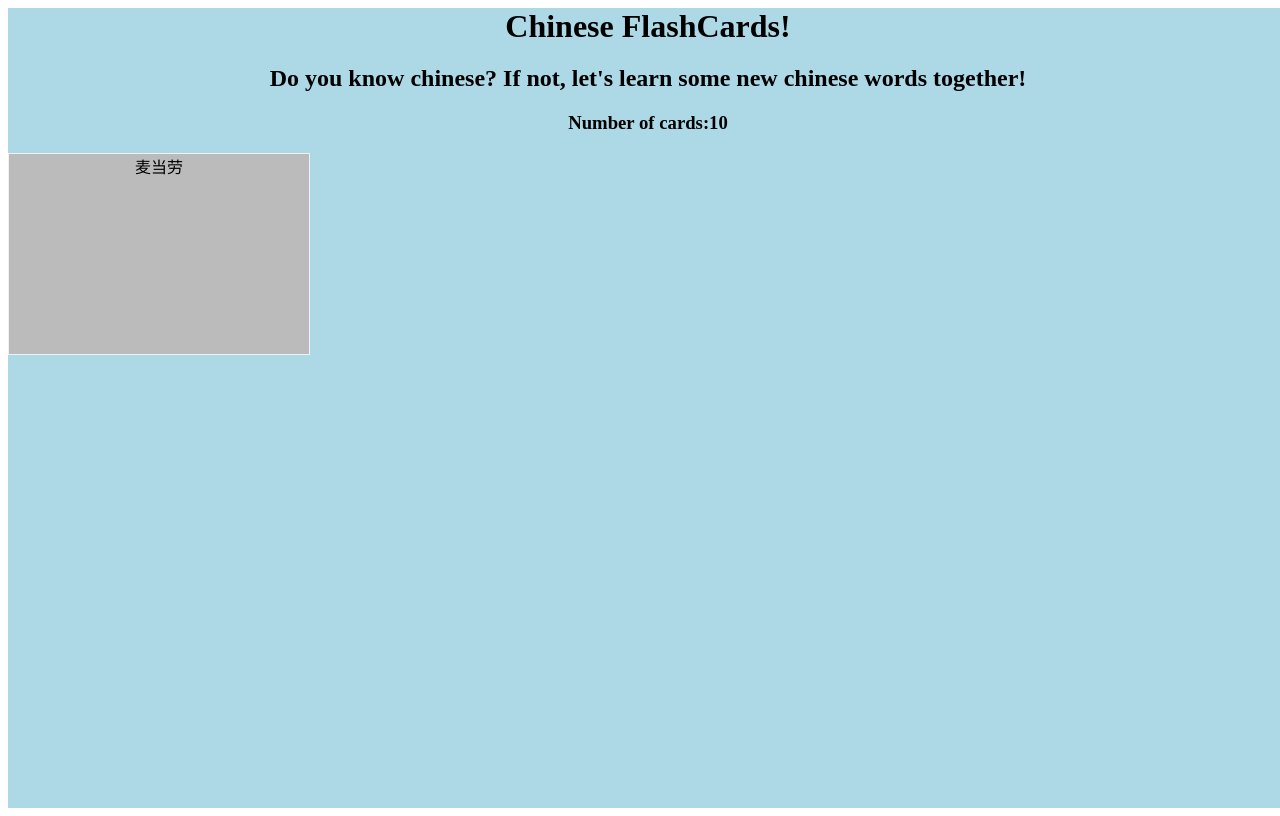
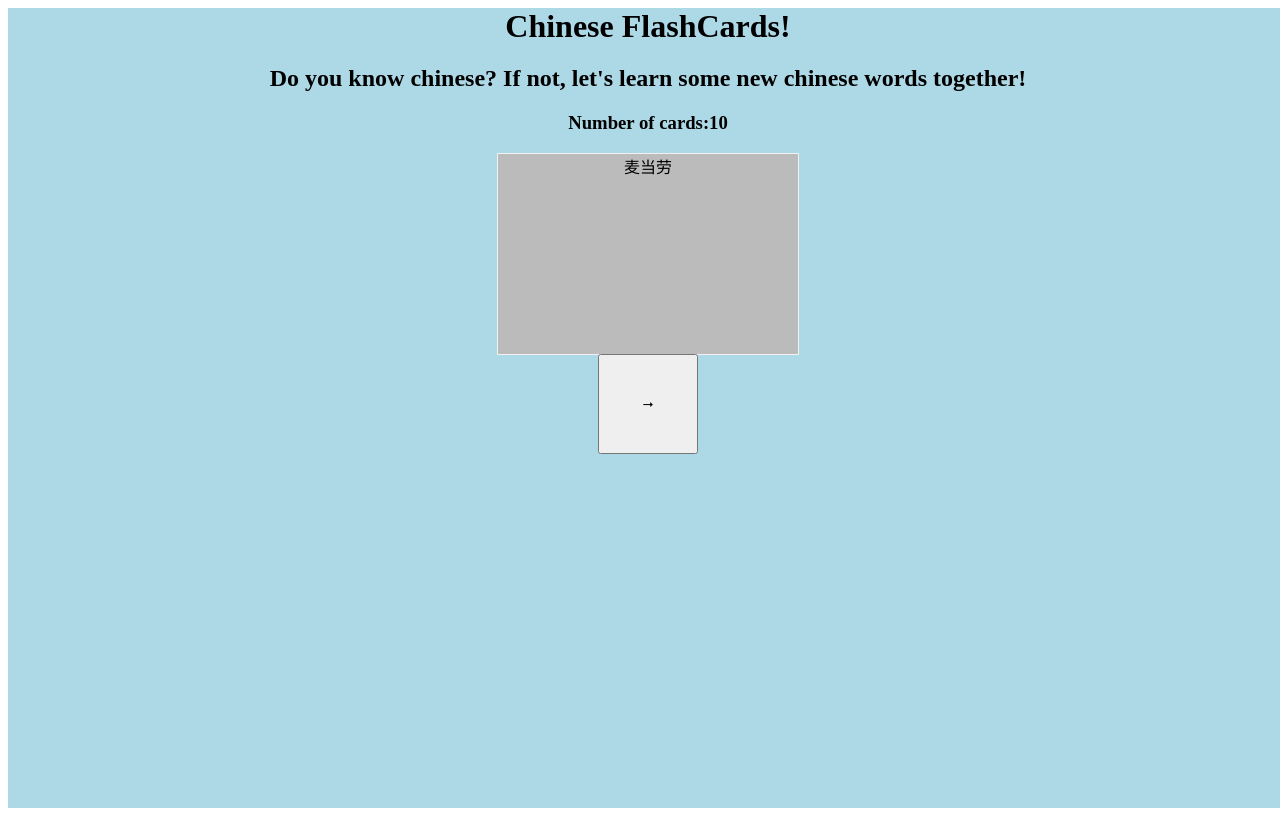
Before and after one commit to Lindanny9721/chinese_flashcard, a React (Vite) app: page / in a window 1280 px wide. Built offline with nearby package versions, Linux system fonts and the light colour scheme.

Commit message:
Change to card

```diff
--- a/src/Style/Card.css
+++ b/src/Style/Card.css
@@ -42,3 +42,7 @@
     color: white;
     transform: rotateY(180deg);
   }
+  button {
+    height:100px;
+    width:100px;
+  }
--- a/src/Style/Chinese-Cards.css
+++ b/src/Style/Chinese-Cards.css
@@ -1,4 +1,4 @@
-.chinesecards {
+.container {
     display:flex;
     justify-content: center;
 }
--- a/src/components/ShuffleData.jsx
+++ b/src/components/ShuffleData.jsx
@@ -65,8 +65,8 @@
         <div class="flip-card-inner">
             <FrontCard front = {data[num].front}/>
             <BackCard back = {data[num].back}/>
-            <button onClick={addOne}>⭢</button>
         </div>
+        <button onClick={addOne}>⭢</button>
     </div>
     )
 }
```
